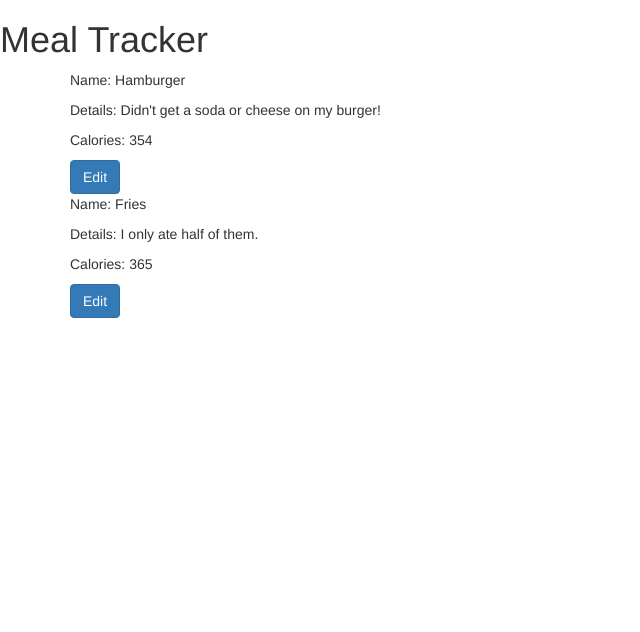
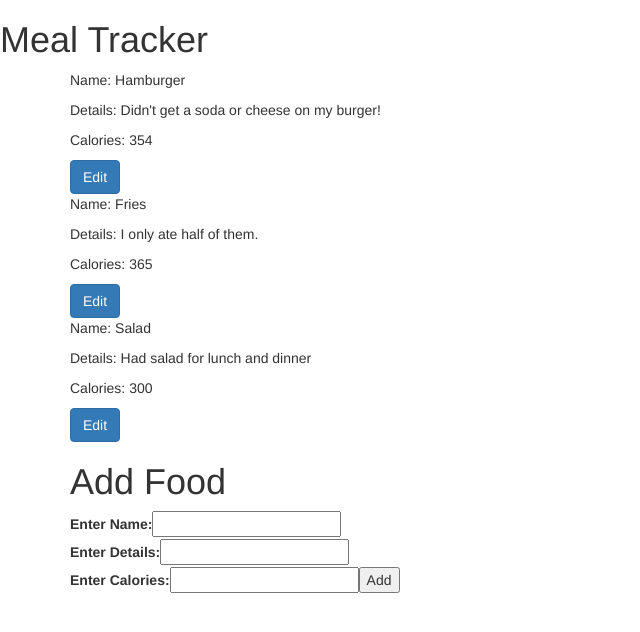
Before and after one commit to NadimRai/calorie-tracking, an Angular app: page / in a window 1280 px wide. Shown: the top 632 px of the page, without its empty margins (0-640 px from the left). Built offline with nearby package versions, Linux system fonts and the light colour scheme.

Commit message:
generated new food component and ability to add new food item to list

```diff
--- a/src/app/app.component.html
+++ b/src/app/app.component.html
@@ -7,4 +7,6 @@
 	<app-edit-food
 		[childEditFood]="selectedMeal"
 		(doneEditingSender)="finishedEditing()"></app-edit-food>
+
+	<app-new-food (newFoodSender)="addTask($event)"></app-new-food>
 </div>
--- a/src/app/app.component.ts
+++ b/src/app/app.component.ts
@@ -8,9 +8,10 @@ import { Meal } from './meal.model';
 })
 export class AppComponent {
 
-	 public masterfoods: Meal[] = [
+	public masterfoods: Meal[] = [
   new Meal("Hamburger", "Didn't get a soda or cheese on my burger!", 354),
-  new Meal("Fries", "I only ate half of them.", 365)
+  new Meal("Fries", "I only ate half of them.", 365),
+  new Meal("Salad", "Had salad for lunch and dinner", 300)
   ];
 
   selectedMeal: Meal = null;
@@ -20,4 +21,7 @@ export class AppComponent {
   finishedEditing() {
   	this.selectedMeal = null;
   }
+  addTask(foodChild: Meal){
+    this.masterfoods.push(foodChild);
+  }
 }
--- a/src/app/app.module.ts
+++ b/src/app/app.module.ts
@@ -6,12 +6,14 @@ import { HttpModule } from '@angular/http';
 import { AppComponent } from './app.component';
 import { FoodListComponent } from './food-list.component';
 import { EditFoodComponent } from './edit-food.component';
+import { NewFoodComponent } from './new-food.component';
 
 @NgModule({
   declarations: [
     AppComponent,
     FoodListComponent,
-    EditFoodComponent
+    EditFoodComponent,
+    NewFoodComponent
   ],
   imports: [
     BrowserModule,
--- a/src/app/food-list.component.html
+++ b/src/app/food-list.component.html
@@ -1,4 +1,4 @@
-<div  *ngFor="let food of childfoods">
+<div *ngFor="let food of childfoods">
 	<p>Name: {{food.name}}</p>
 	<p>Details: {{food.details}}</p>
 	<p>Calories: {{food.calories}}</p>
--- /dev/null
+++ b/src/app/new-food.component.html
@@ -0,0 +1,19 @@
+<h1>Add Food</h1>
+	<div>
+      <label>Enter Name:</label>
+      <input #newName>
+    </div>
+    <div>
+      <label>Enter Details:</label>
+      <input #newDetails>
+    </div>
+    <div>
+      <label>Enter Calories:</label>
+      <input #newCalories>
+     <button (click)=
+     "addClicked(newName.value,newDetails.value,newCalories.value);
+     			newName.value='';
+     			newDetails.value='';
+     			newCalories.value='';
+     			">Add</button>
+    </div>
--- /dev/null
+++ b/src/app/new-food.component.ts
@@ -0,0 +1,15 @@
+import { Component, Output, EventEmitter } from '@angular/core';
+import { Meal } from './meal.model';
+
+@Component({
+  selector: 'app-new-food',
+  templateUrl: './new-food.component.html',
+  styleUrls: ['./new-food.component.css']
+})
+export class NewFoodComponent {
+	@Output() newFoodSender = new EventEmitter();
+  addClicked(name: string, details: string, calories: number) {
+    var newFood: Meal= new Meal(name, details, calories);
+    this.newFoodSender.emit(newFood);
+  }
+}
```
Also changed, not shown: src/app/new-food.component.css (added), 1 other file (tests, documents, lock files or other folders).
